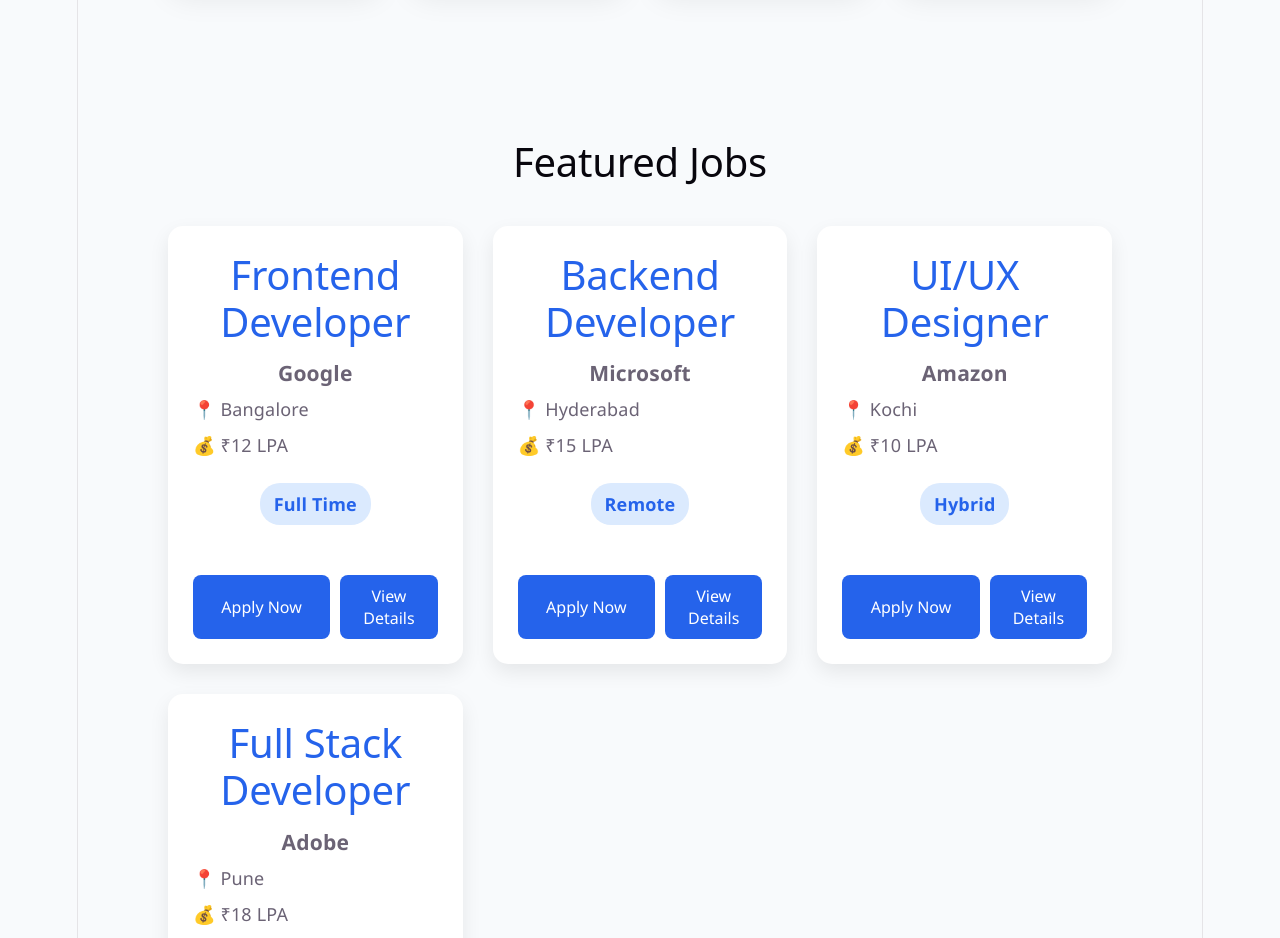
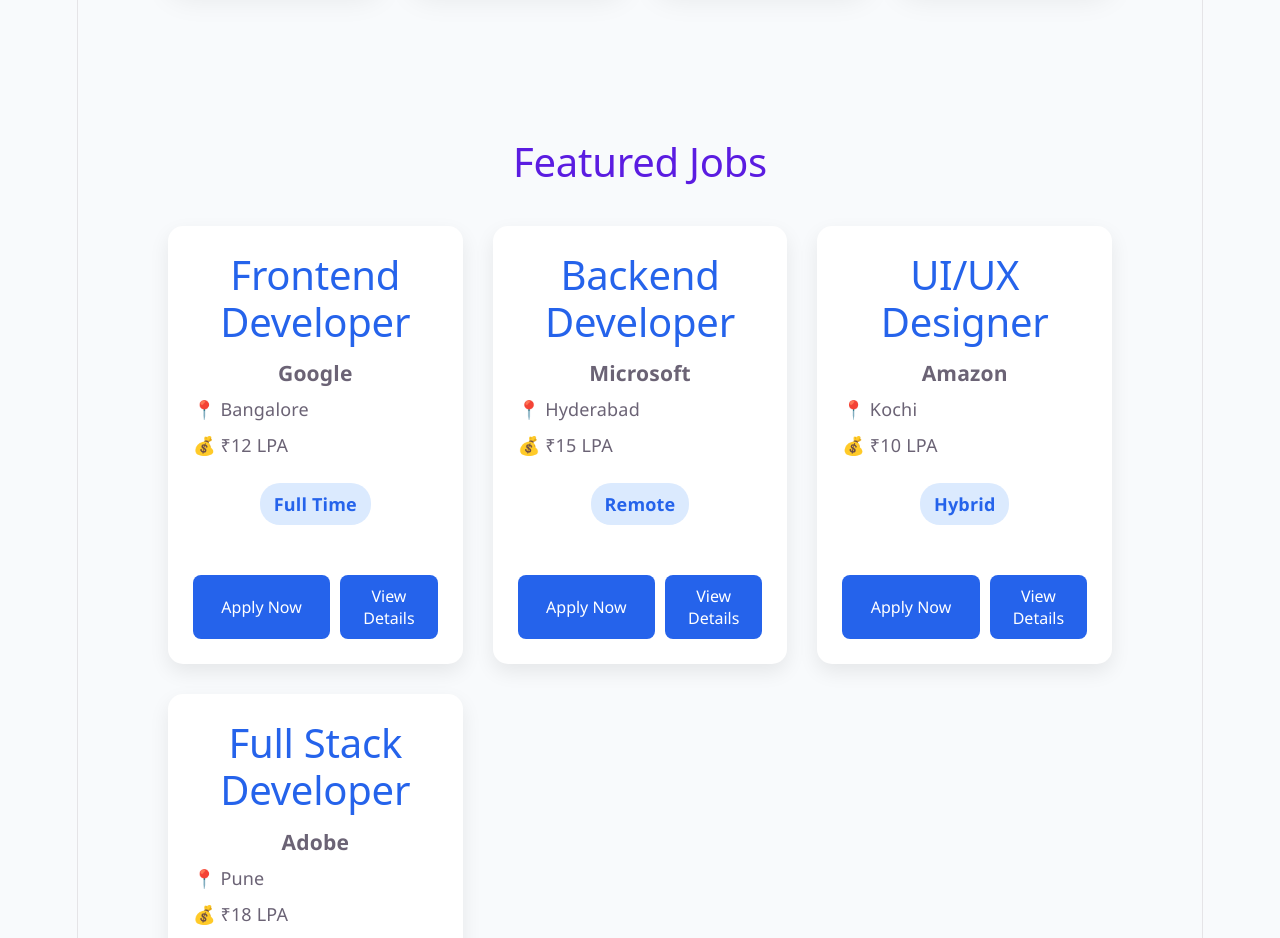
Before and after one commit to ramkiran704/Job-Portal, a React app in the folder frontend/: page /home in a window 1280 px wide. Shown: the part 1040-1978 px from the top of the page. Built offline with nearby package versions, Linux system fonts and the light colour scheme; the HTML template or start-up script is replaced by a standard one.

Commit message:
featured jobs - color changed

```diff
--- a/frontend/src/styles/Home.css
+++ b/frontend/src/styles/Home.css
@@ -161,7 +161,7 @@
     }
 
     .featured h2{
-
+    color : rgb(91, 28, 225);
     font-size:40px;
     margin-bottom:40px;
     text-align:center;
```
